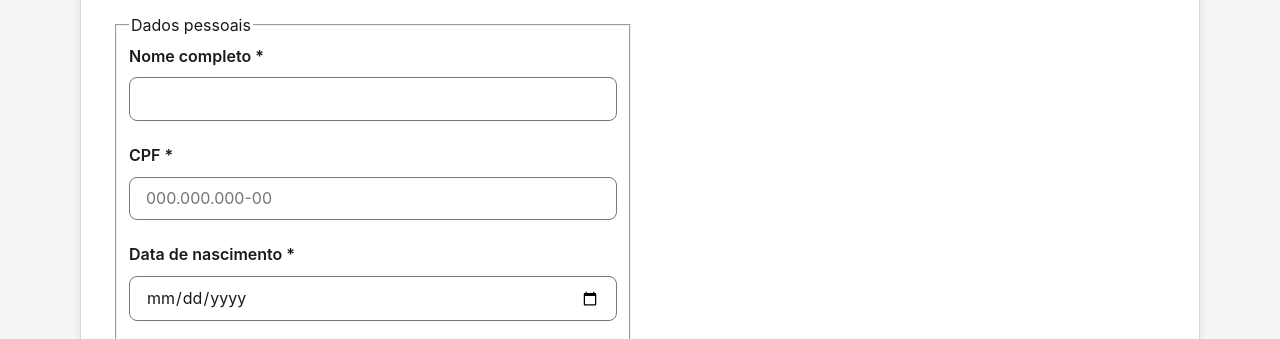
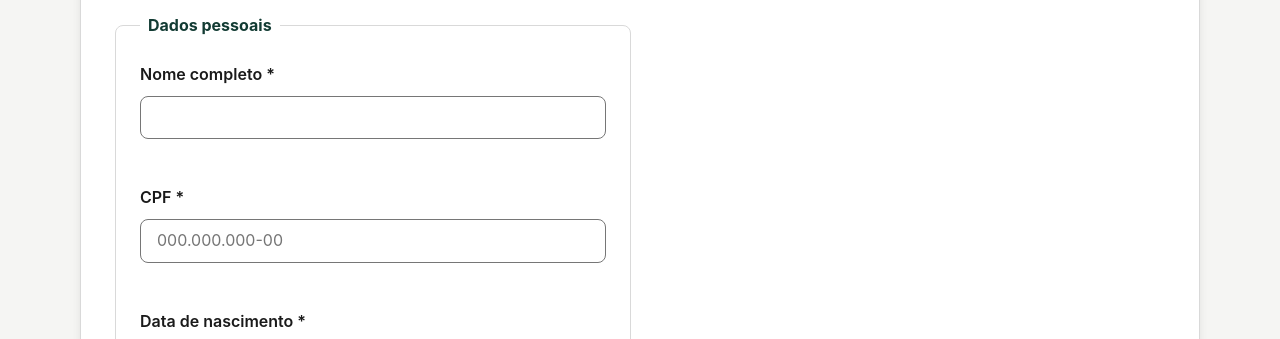
Before and after one commit to robertfxbr/SiteCharity-portfolio, a plain HTML site: page html/index.html in a window 1280 px wide. Both pictures are taken after a click on the link "Seja voluntário". Shown: the part 417-756 px from the top of the page. Drawn offline with nearby package versions, Linux system fonts and the light colour scheme.

Commit message:
style(formulario): estiliza fieldset e aponta os CTAs de voluntariado ao cadastro

```diff
--- a/css/styles.css
+++ b/css/styles.css
@@ -340,6 +340,20 @@ textarea:focus-visible {
 
 /* Formulario */
 
+fieldset {
+  border: 1px solid var(--color-neutral-300);
+  border-radius: var(--radius-md);
+  padding: var(--space-3);
+  display: grid;
+  gap: var(--space-3);
+}
+
+legend {
+  font-weight: var(--font-weight-bold);
+  color: var(--color-primary-dark);
+  padding-inline: var(--space-1);
+}
+
 .formulario {
   display: grid;
   gap: var(--space-3);
--- a/html/paginas/home.html
+++ b/html/paginas/home.html
@@ -13,7 +13,7 @@
 
     <div class="acoes">
       <a class="botao botao--destaque" href="#/projetos">Fazer uma doação</a>
-      <a class="botao botao--contorno" href="#/contato">Quero ser voluntário</a>
+      <a class="botao botao--contorno" href="#/cadastro">Quero ser voluntário</a>
     </div>
   </div>
 
```
Also changed, not shown: html/paginas/projetos.html (+1 -1 lines).
